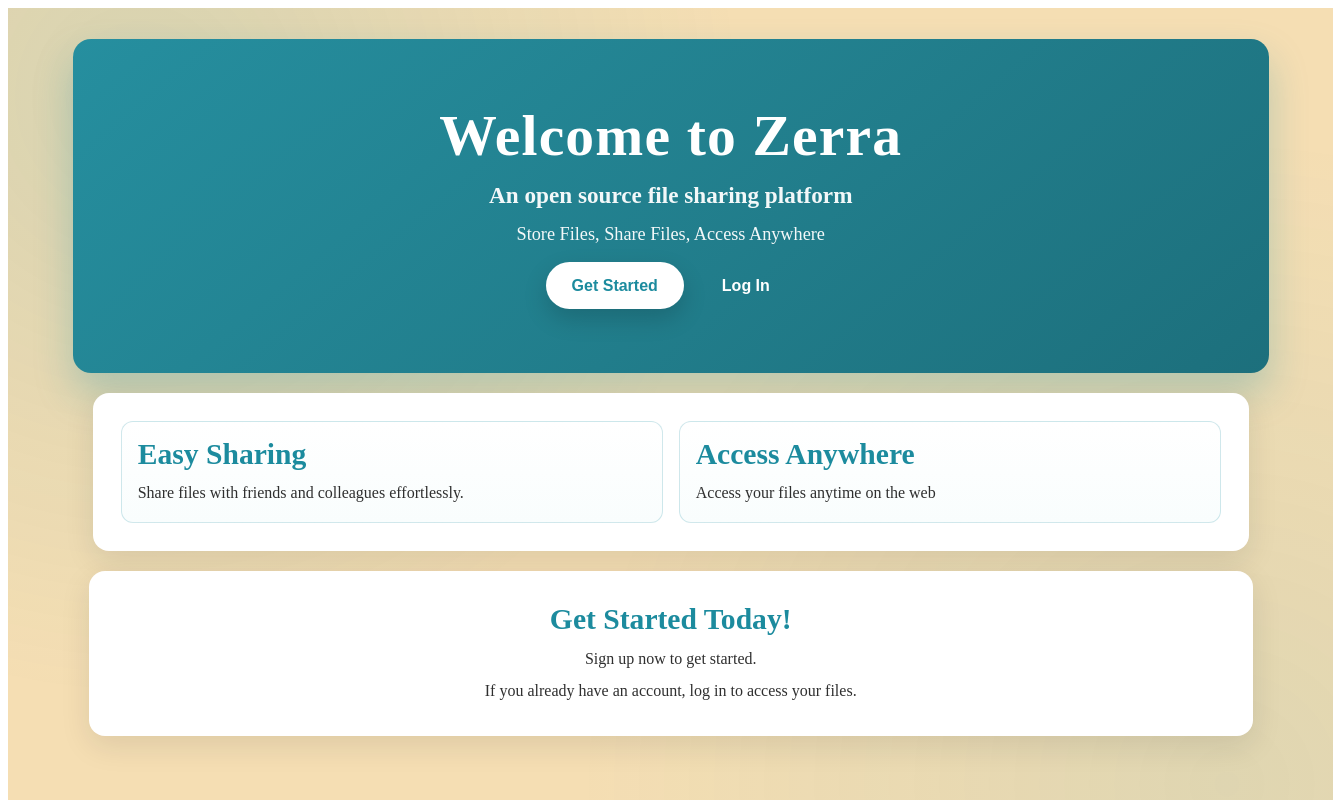
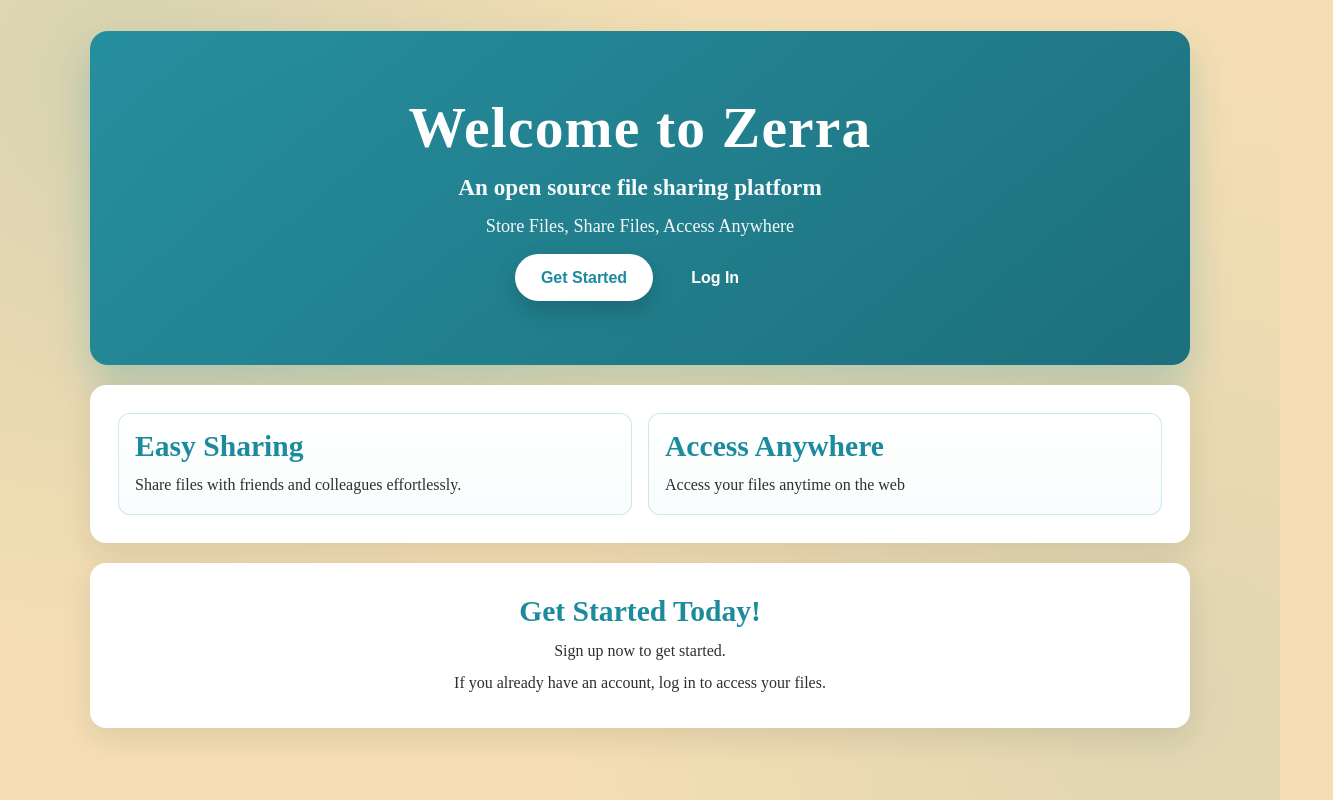
Before and after one commit to ypatel418/Zerra, a React (Vite) app in the folder FrontEnd/zerra/: page / in a window 1280 px wide. Shown: the top 800 px of the page, 1333 px wide, since content can reach past the window. Built offline with nearby package versions, Linux system fonts and the light colour scheme; no server answers.

Commit message:
Fixed css issues on welcome screen

```diff
--- a/FrontEnd/zerra/src/Components/Home.module.css
+++ b/FrontEnd/zerra/src/Components/Home.module.css
@@ -1,3 +1,7 @@
+body{
+  margin: 0;
+}
+
 :root {
   --brand-teal: rgb(28, 139, 158);
   --brand-wheat: wheat;
--- a/FrontEnd/zerra/src/index.css
+++ b/FrontEnd/zerra/src/index.css
@@ -0,0 +1,21 @@
+/* Global reset to remove page gutters and prevent horizontal scroll */
+:root {
+	--brand-teal: rgb(28, 139, 158);
+	--brand-wheat: wheat;
+}
+
+*, *::before, *::after {
+	box-sizing: border-box;
+}
+
+html, body, #root {
+	margin: 0;
+	padding: 0;
+	height: 100%;
+	overflow-x: hidden; /* prevent horizontal scrollbar */
+}
+
+/* Optional: ensure body uses a neutral background by default */
+body {
+	background-color: var(--brand-wheat);
+}
```
